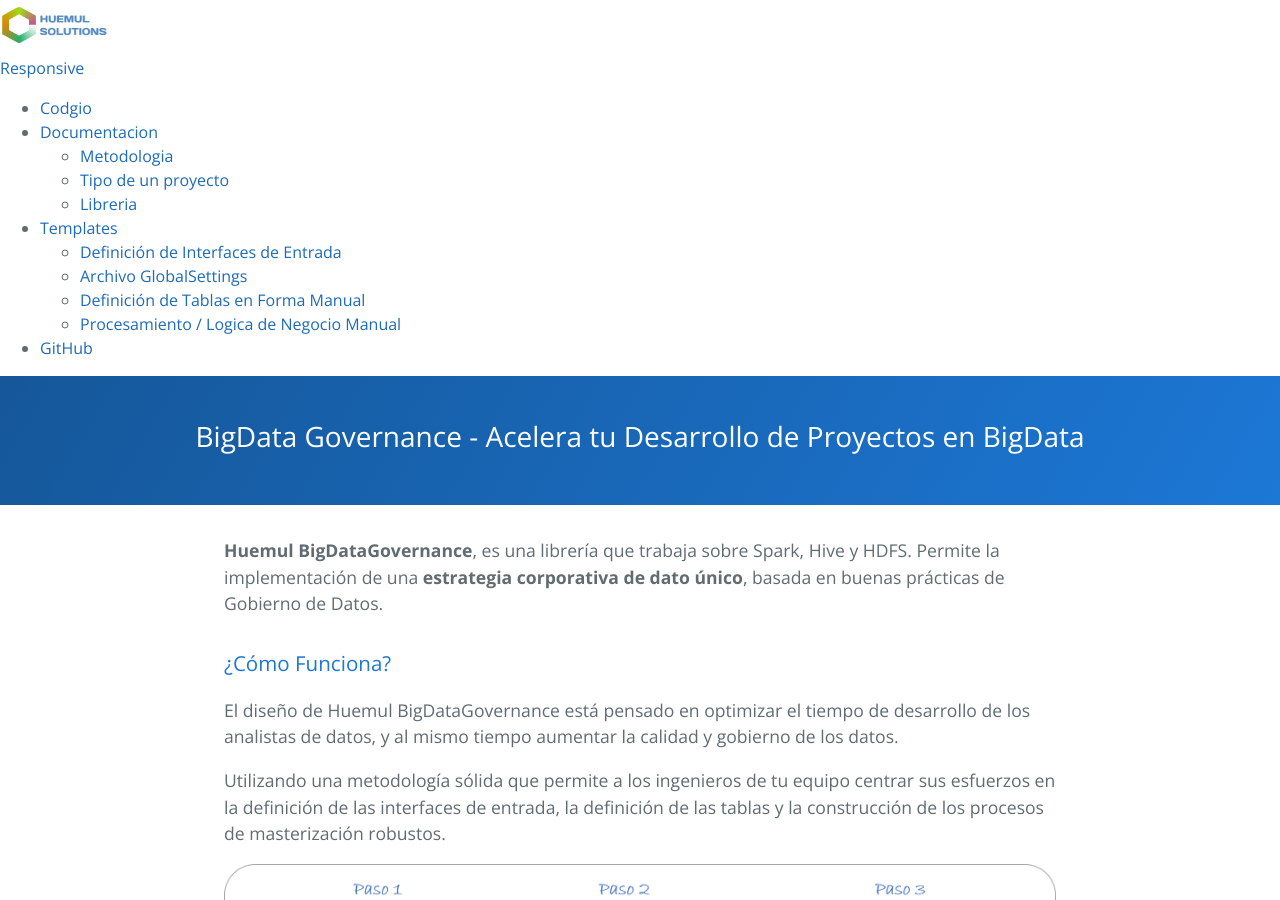
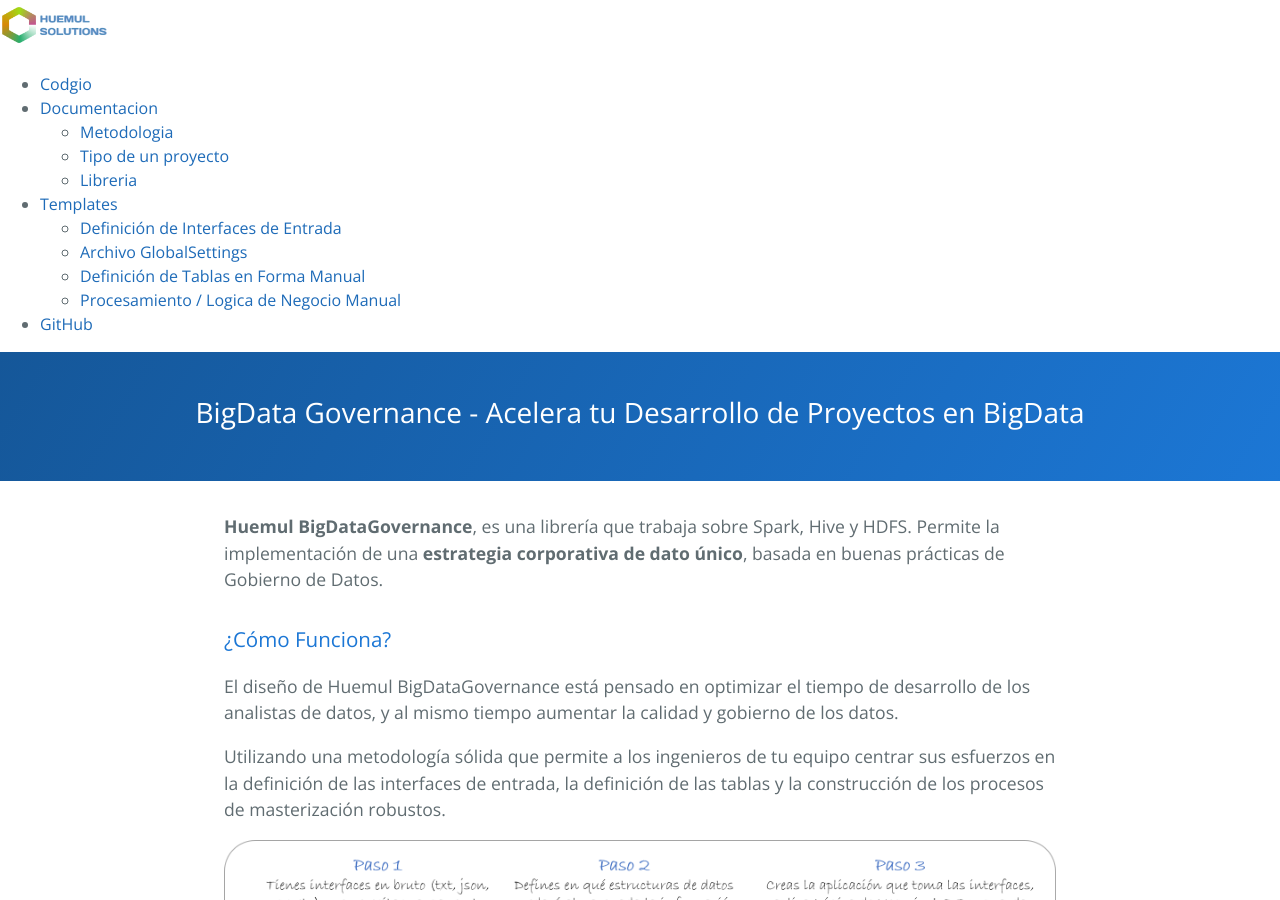
Before and after one commit to Blashhm/blashhm.github.io, a Jekyll site: the page built from index.md, in a window 1280 px wide and 900 px high. Built offline with Jekyll 4.4.1, drawn with Linux system fonts in a browser that asks for light colours.

Commit message:
Update default.html

```diff
--- a/_layouts/default.html
+++ b/_layouts/default.html
@@ -35,9 +35,9 @@
         </div>
       </div>
       -->
-      <a href="#home" class="logo" data-scroll><img src="/Huemul_Logo_v3.png" style="height: 50px;"></a>
+      <!--<a href="#home" class="logo" data-scroll><img src="/Huemul_Logo_v3.png" style="height: 50px;"></a>-->
       <nav id='cssmenu'>
-        <div class="logo"><a href="index.html">Responsive </a></div>
+        <div class="logo"><a href="blashhm.github.io"><img src="/Huemul_Logo_v3.png" style="height: 50px;"> </a></div>
         <div id="head-mobile"></div>
         <div class="button"></div>
         <ul>
```
